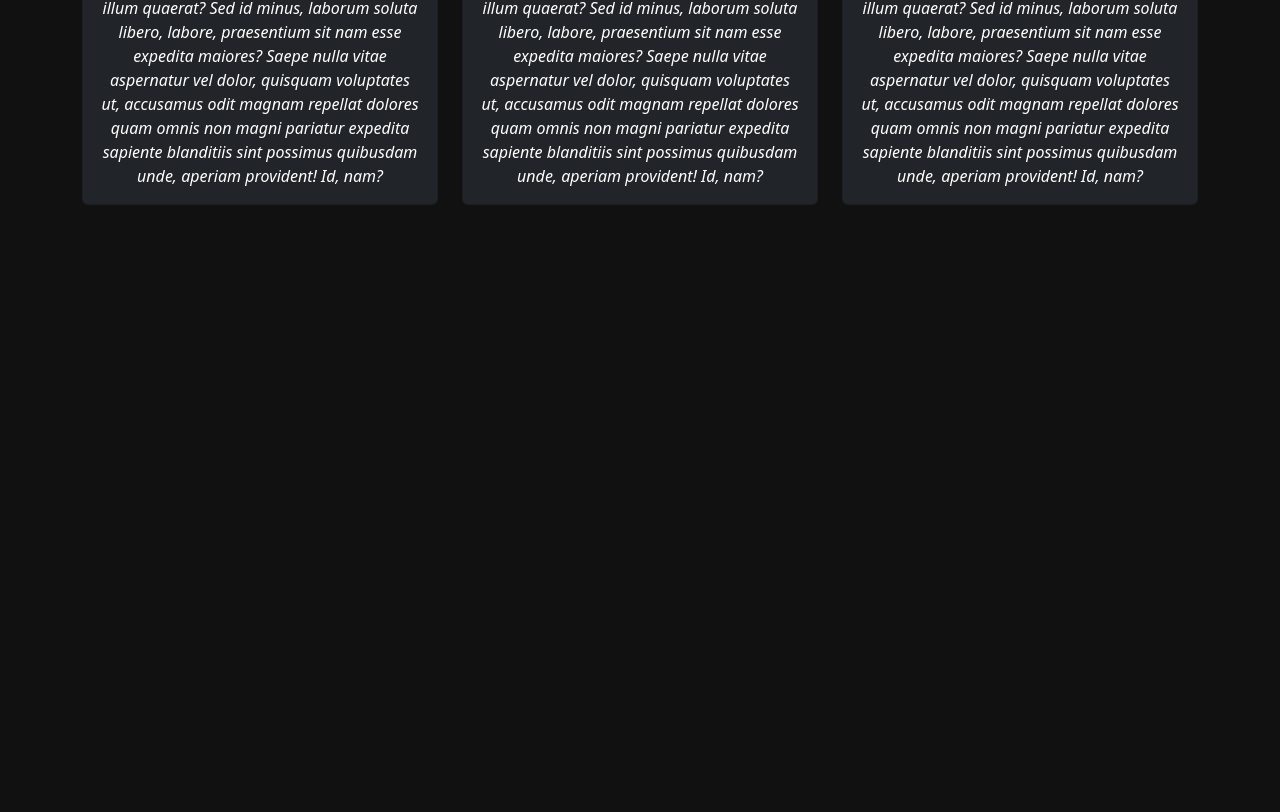
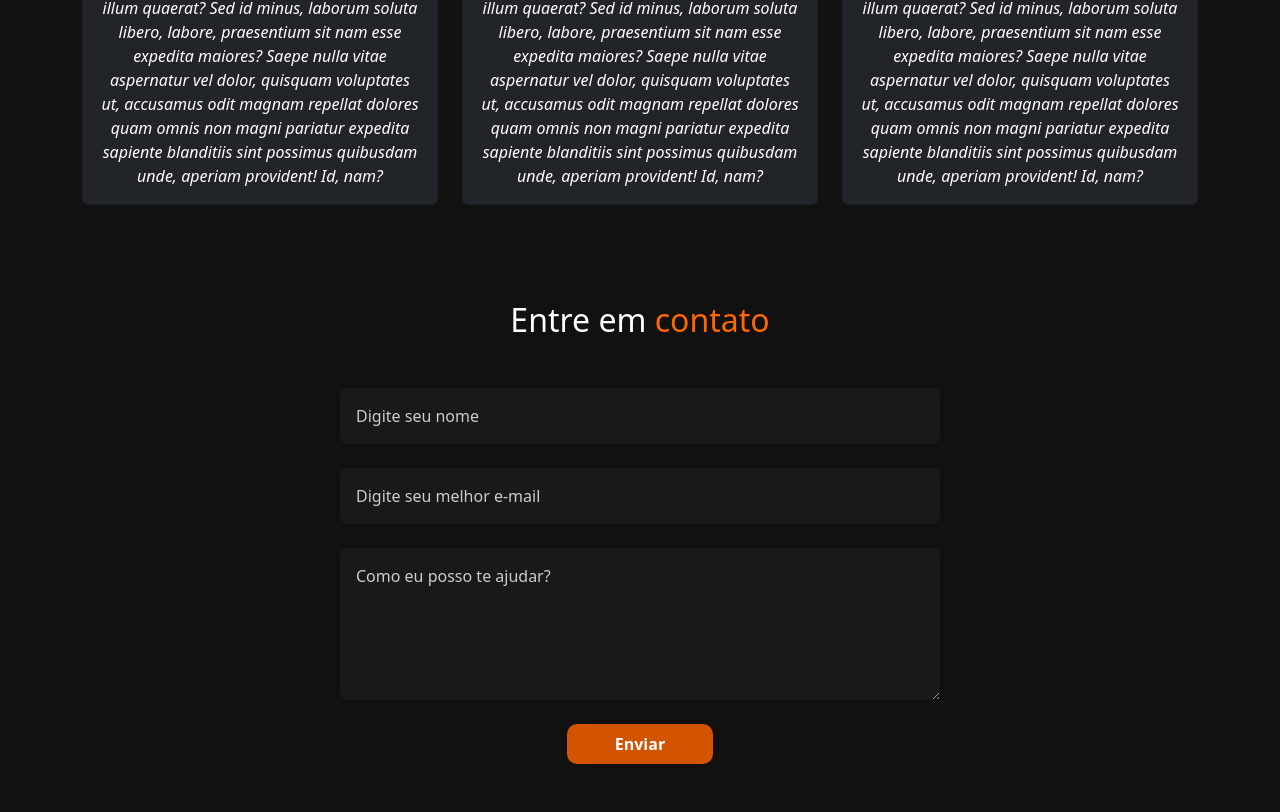
Before and after one commit to AgostinhoAlves15/Portfolio-HTML-CSS-Bootstrap, a plain HTML site: page index.html in a window 1280 px wide. Shown: the part 2029-2841 px from the top of the page. Before the commit the page ends 2282 px from the top, so only its background shows below. Drawn offline with nearby package versions, Linux system fonts and the light colour scheme.

Commit message:
feat: Adição de "Contato"

```diff
--- a/index.html
+++ b/index.html
@@ -176,6 +176,25 @@
             </div>
         </div>
     </section>
+    <!-- Seção Projetos -->
+    <section id="contato" class="py-5">
+        <div class="container text-center">
+            <h2 class="mb-5">Entre em <span style="color: #ff6600;">contato</span></h2>
+
+            <form class="mx-auto" style="max-width: 600px;">
+                <div class="mb-4">
+                    <input type="text" class="form-control cor_input" placeholder="Digite seu nome">
+                </div>
+                <div class="mb-4">
+                    <input type="email" class="form-control cor_input" placeholder="Digite seu melhor e-mail">
+                </div>
+                <div class="mb-4">
+                    <textarea class="form-control cor_input" rows="5" placeholder="Como eu posso te ajudar?"></textarea>
+                </div>
+                    <button type="submit" class="btn btn-warning px-5 py-2 fw-bold botaoo">Enviar</button>
+            </form>
+        </div>
+</section>
     <script src="https://cdn.jsdelivr.net/npm/bootstrap@5.3.3/dist/js/bootstrap.bundle.min.js"></script>
 </body>
 </html>
--- a/style.css
+++ b/style.css
@@ -25,3 +25,26 @@ body {
     border: none;
     margin: auto;
 }
+.cor_input {
+    background-color: rgba(26, 26, 26, 0.9);
+    border: none;
+    border-radius: 8px;
+    color: white;
+    padding: 1rem;
+    font-size: 1rem;
+}
+
+.cor_input::placeholder {
+    color: #ccc;
+}
+
+.cor_input:focus {
+    outline: none;
+    box-shadow: 0 0 0 2px #ff6600;
+}
+.botaoo{
+    background-color: #d35400;
+    border: none;
+    color: white;
+    border-radius: 10px;
+}
```
